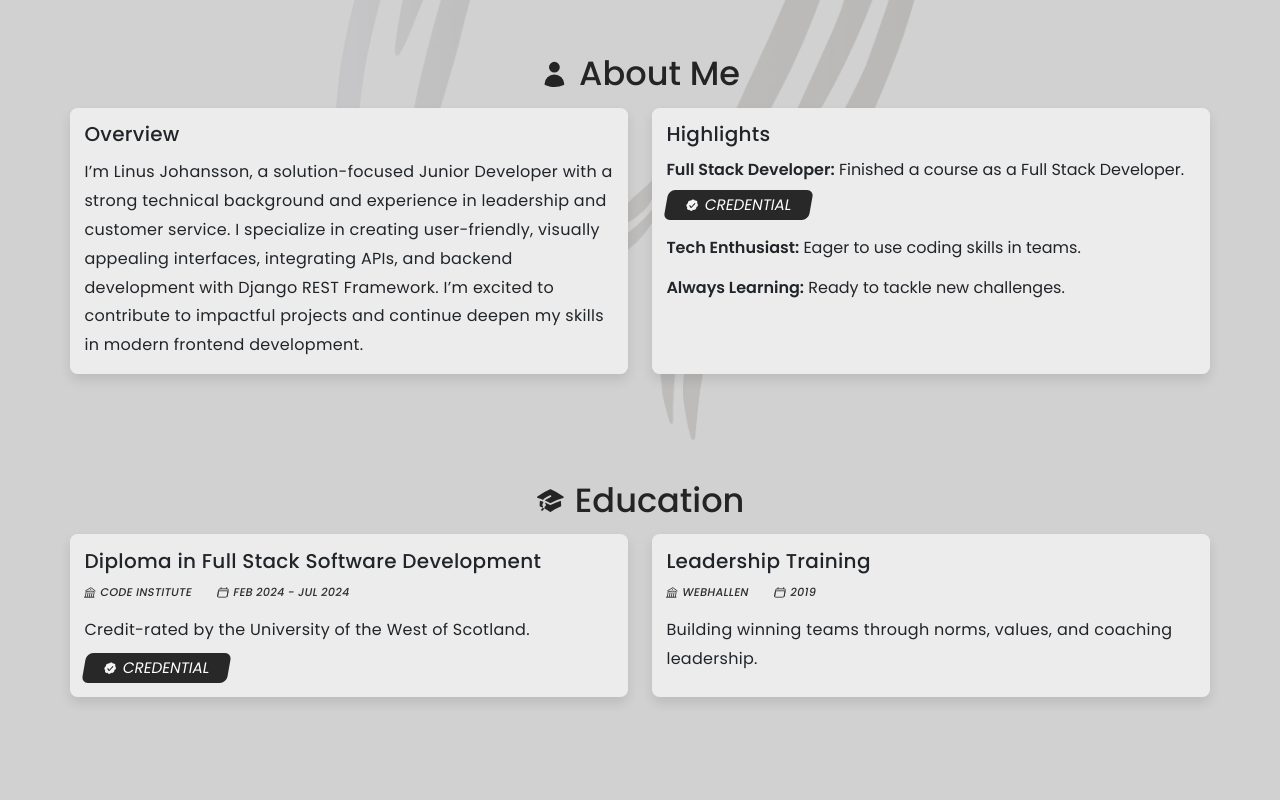
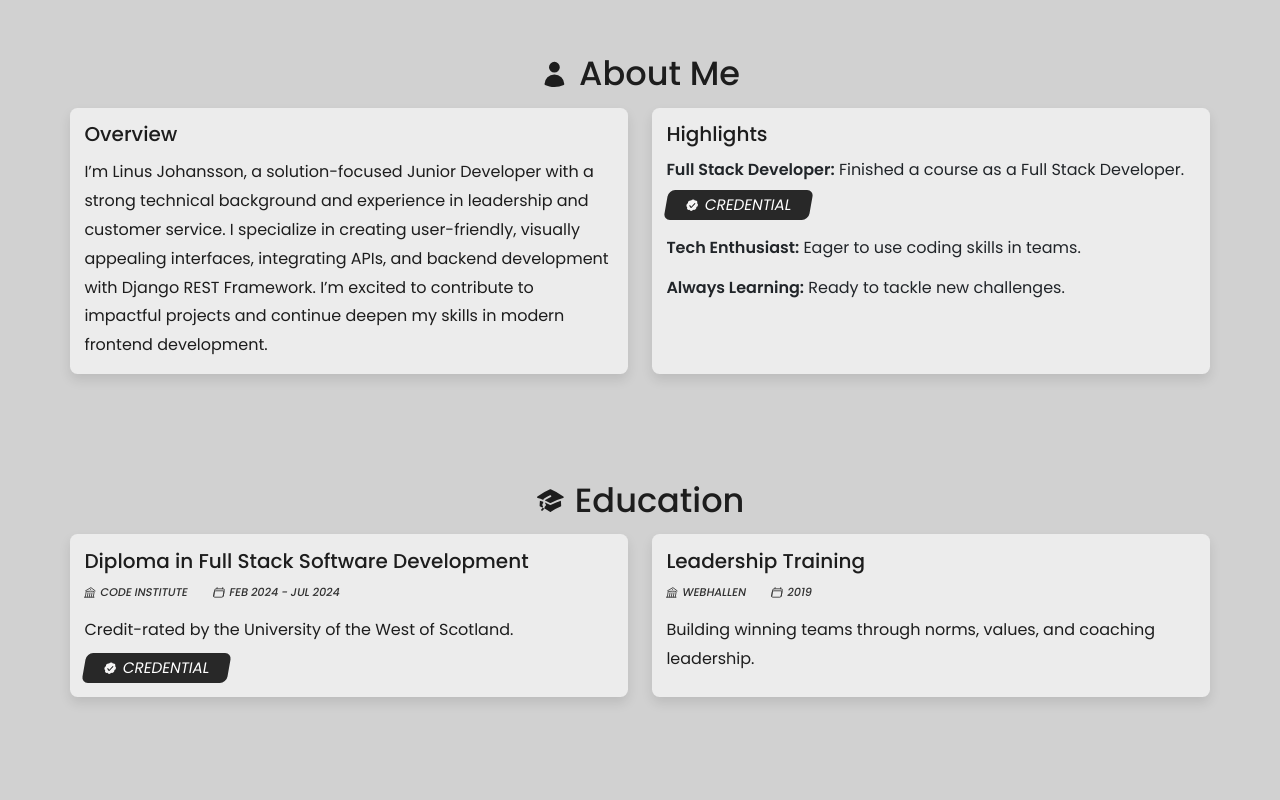
Before and after one commit to j0hanz/j0hanz-portfolio, a React (Vite) app: page / in a window 1280 px wide. Shown: the part 380-1180 px from the top of the page. Built offline with nearby package versions, Linux system fonts and the light colour scheme; no server answers.

Commit message:
Refactor CSS styles

```diff
--- a/src/App.module.css
+++ b/src/App.module.css
@@ -1,17 +1,3 @@
-.fixedBackground {
-  position: fixed;
-  top: 40px;
-  left: 0;
-  width: 100%;
-  height: 100%;
-  background-image: url('../src/assets/imgDarkBg.webp');
-  background-size: contain;
-  background-position: center;
-  background-repeat: no-repeat;
-  opacity: 0.15;
-  z-index: -1;
-}
-
 .certificateIcon {
   color: var(--certificate-color);
   padding-right: 0.5rem;
@@ -39,7 +25,6 @@
 .copyrightText {
   transform: skew(-10deg);
   text-transform: uppercase;
-  letter-spacing: 0.3px;
   font-size: 0.8rem;
   color: var(--text-light);
   opacity: 0.8;
@@ -52,6 +37,7 @@
   min-height: 100vh;
   overflow-x: hidden;
   margin: 0;
+  background-color: var(--body-bg);
 }
 
 .sectionContainer {
@@ -74,7 +60,7 @@
 
 .cardText {
   line-height: 1.8;
-  letter-spacing: 0.3px;
+  color: var(--text-color);
 }
 
 .customTooltip {
@@ -93,7 +79,7 @@
 }
 
 .modalBody {
-  background: var(--modal-bg);
+  background: var(--bg-dark);
   border: none;
   width: 100%;
   max-width: 500px;
@@ -138,23 +124,23 @@
 }
 
 .cardHeader {
-  letter-spacing: 0.3px;
   font-size: 1.25rem;
+  color: var(--text-color);
 }
 
 .customBadge {
   padding-top: 0.1rem;
   display: inline-block;
   align-items: center;
-  color: var(--badge-color);
+  color: var(--text-color);
   margin-right: 1.5rem;
   font-size: 0.8rem;
-  letter-spacing: 0.3px;
+  opacity: 0.9;
   transform: skew(-10deg);
 }
 
 .badgeText {
-  color: var(--badge-color);
+  color: var(--text-color);
   text-transform: uppercase;
   font-size: 0.7rem;
 }
@@ -166,7 +152,7 @@
   border: none;
   cursor: pointer;
   opacity: 0.7;
-  transition: opacity 0.5s ease;
+  transition: var(--transition);
   background-color: #00000067;
   border-radius: 0 10rem 0 50rem;
   height: 35px;
@@ -182,16 +168,16 @@
 
 .xMark {
   font-size: 1.2rem;
-  color: var(--btn-close-color);
+  color: var(--text-light);
 }
 
 .socialIcon {
   font-size: 1.1rem;
-  transition: color 0.3s ease;
+  transition: var(--transition);
 }
 
 .mainIcon {
-  color: var(--main-icon-color);
+  color: var(--text-color);
   margin-right: 0.65rem;
   font-size: 1.8rem;
 }
@@ -199,7 +185,7 @@
 .sectionTitle {
   font-size: 2.1rem;
   font-weight: 500;
-  color: var(--section-title-color);
+  color: var(--text-color);
 }
 
 .titleIcon {
@@ -208,10 +194,33 @@
 }
 
 .buttonIcon {
-  color: var(--btn-icon-color);
+  color: var(--text-light);
 }
 
 .buttonText {
-  letter-spacing: 0.3px;
   color: var(--text-light);
 }
+
+.btnPrimary {
+  background: var(--btn-bg-primary);
+}
+
+.btnPrimary:hover {
+  background: var(--btn-bg-primary-hover);
+}
+
+.btnPrimary:active {
+  background: var(--btn-bg-primary-hover) !important;
+}
+
+.btnDark {
+  background: var(--btn-bg-dark);
+}
+
+.btnDark:hover {
+  background: var(--btn-bg-dark-hover);
+}
+
+.btnDark:active {
+  background: var(--btn-bg-dark-hover) !important;
+}
```
